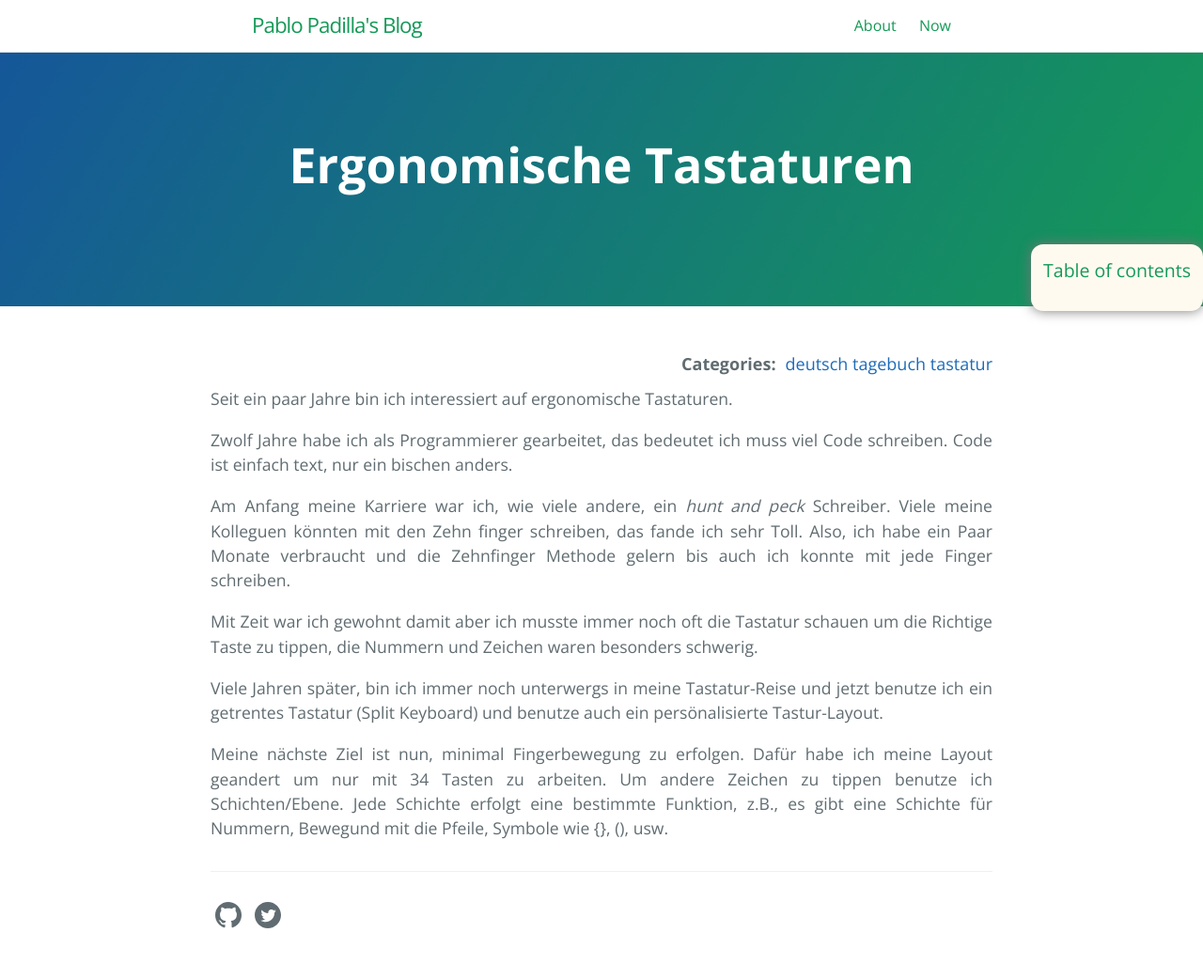
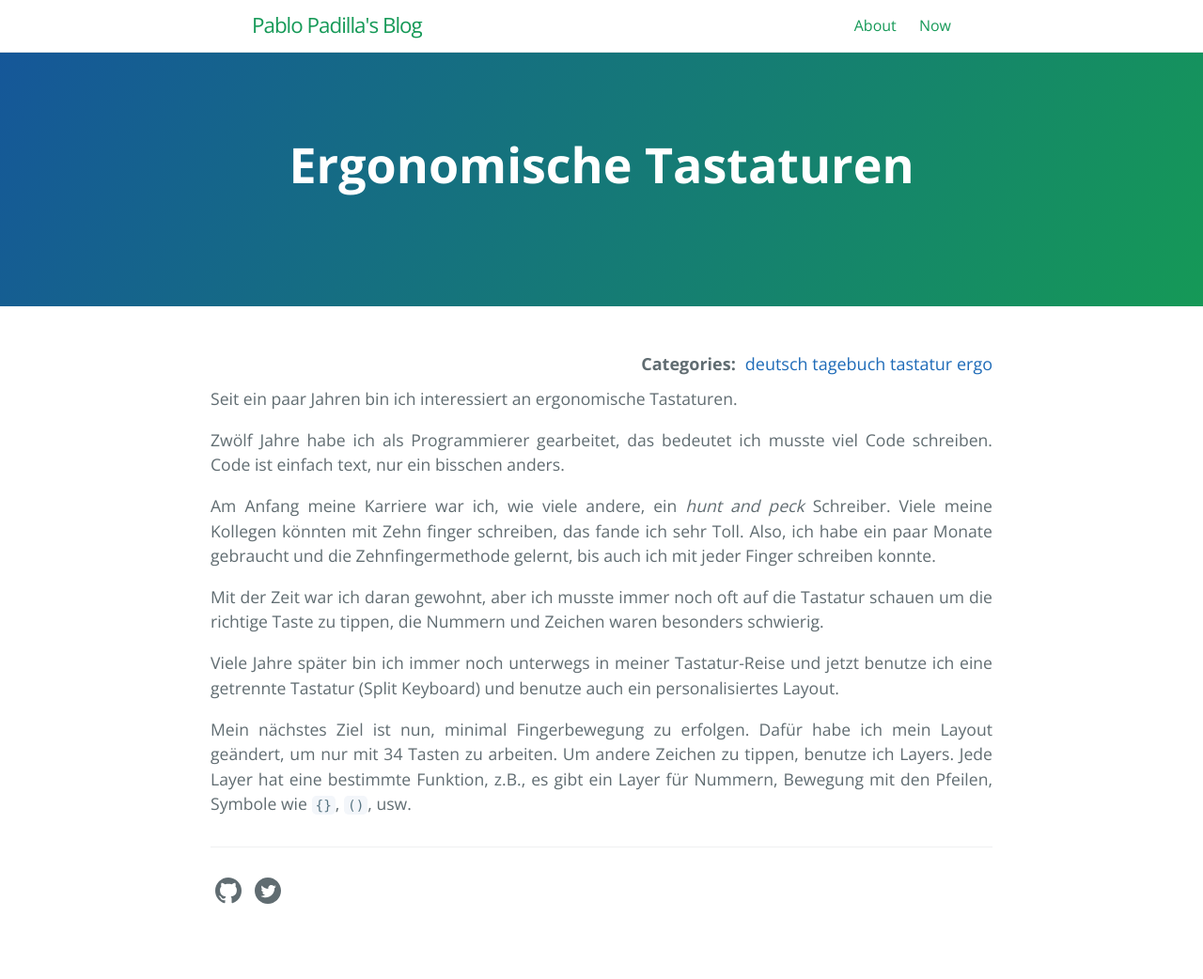
Before and after one commit to pgpbpadilla/pgpbpadilla.github.io, a Jekyll site: the page built from deutsch/_posts/2023-05-07-ergo-tastaturen.md, in a window 1280 px wide. Shown: the whole page at 94% size. Built offline with Jekyll 4.4.1, drawn with Linux system fonts in a browser that asks for light colours; comment, search, counter and statistics services are not loaded; the table of contents is made by our own code; after the commit the page ends 1016 px from its top, so only the background shows below that.

Commit message:
fix: Korrekturen von meine Lehrer

```diff
--- a/deutsch/_posts/2023-05-07-ergo-tastaturen.md
+++ b/deutsch/_posts/2023-05-07-ergo-tastaturen.md
@@ -3,33 +3,33 @@ layout: post.liquid
 title:  "Ergonomische Tastaturen"
 date: 2023-05-07 22:00
 last_updated: 2023-05-07 22:00
-tags: deutsch tagebuch tastatur
-categories: [deutsch, tagebuch, tastatur]
+tags: deutsch tagebuch tastatur ergo
+categories: [deutsch, tagebuch, tastatur, ergo]
+toc: false
 ---
-Seit ein paar Jahre bin ich interessiert auf ergonomische
+Seit ein paar Jahren bin ich interessiert an ergonomische
 Tastaturen.
 
-Zwolf Jahre habe ich als Programmierer gearbeitet, das bedeutet ich
-muss viel Code schreiben. Code ist einfach text, nur ein
-bischen anders.
+Zwölf Jahre habe ich als Programmierer gearbeitet, das bedeutet ich
+musste viel Code schreiben. Code ist einfach text, nur ein
+bisschen anders.
 
 Am Anfang meine Karriere war ich, wie viele andere, ein *hunt and
-peck* Schreiber. Viele meine Kolleguen könnten mit den Zehn finger
-schreiben, das fande ich sehr Toll. Also, ich habe ein Paar Monate
-verbraucht und die Zehnfinger Methode gelern bis auch ich konnte mit
-jede Finger schreiben.
+peck* Schreiber. Viele meine Kollegen könnten mit Zehn finger
+schreiben, das fande ich sehr Toll. Also, ich habe ein paar Monate
+gebraucht und die Zehnfingermethode gelernt, bis auch ich mit
+jeder Finger schreiben konnte.
 
-Mit Zeit war ich gewohnt damit aber ich musste immer noch oft die
-Tastatur schauen um die Richtige Taste zu tippen, die Nummern und
-Zeichen waren besonders schwerig.
+Mit der Zeit war ich daran gewohnt, aber ich musste immer noch oft auf die
+Tastatur schauen um die richtige Taste zu tippen, die Nummern und
+Zeichen waren besonders schwierig.
 
-Viele Jahren später, bin ich immer noch unterwergs in meine
-Tastatur-Reise und jetzt benutze ich ein getrentes Tastatur (Split
-Keyboard) und benutze auch ein persönalisierte Tastur-Layout.
+Viele Jahre später bin ich immer noch unterwegs in meiner
+Tastatur-Reise und jetzt benutze ich eine getrennte Tastatur (Split
+Keyboard) und benutze auch ein personalisiertes Layout.
 
-Meine nächste Ziel ist nun, minimal Fingerbewegung zu
-erfolgen. Dafür habe ich meine Layout geandert um nur mit 34 Tasten
-zu arbeiten. Um andere Zeichen zu tippen benutze ich
-Schichten/Ebene. Jede Schichte erfolgt eine bestimmte Funktion, z.B.,
-es gibt eine Schichte für Nummern, Bewegund mit die Pfeile, Symbole
-wie {}, (), usw.
+Mein nächstes Ziel ist nun, minimal Fingerbewegung zu
+erfolgen. Dafür habe ich mein Layout geändert, um nur mit 34 Tasten
+zu arbeiten. Um andere Zeichen zu tippen, benutze ich Layers. Jede Layer hat
+eine bestimmte Funktion, z.B., es gibt ein Layer für Nummern, Bewegung mit den Pfeilen,
+Symbole wie `{}`, `()`, usw.
```
